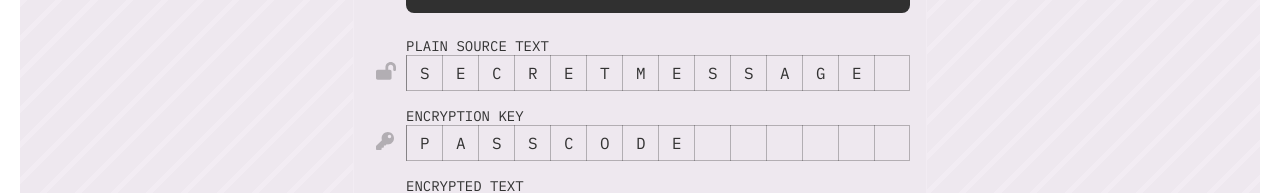
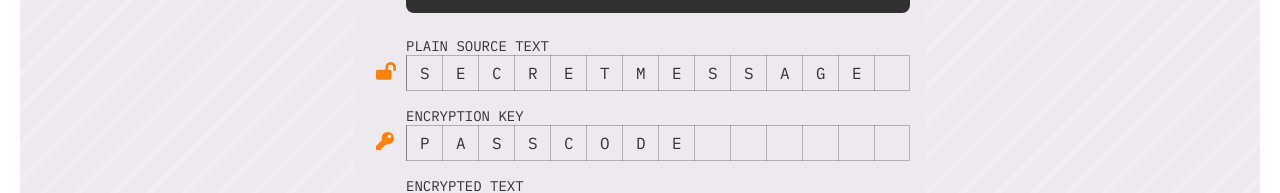
Before and after one commit to peippo/vigenere-cipher-visualized, a React (Create React App) app: page / in a window 1280 px wide. Shown: the part 208-401 px from the top of the page. Built offline with nearby package versions, Linux system fonts and the light colour scheme.

Commit message:
Adjust icons

```diff
--- a/src/components/Controls.js
+++ b/src/components/Controls.js
@@ -51,7 +51,10 @@
 						contentType="source"
 						step={step}
 					/>
-					<Icon type={mode === "encrypt" ? "lock-open" : "lock-closed"} />
+					<Icon
+						type={mode === "encrypt" ? "lock-open" : "lock-closed"}
+						isColored={true}
+					/>
 				</InputRow>
 				<InputRow>
 					<Label htmlFor="input-key">Encryption key</Label>
@@ -62,7 +65,7 @@
 						contentType="key"
 						step={step}
 					/>
-					<Icon type="key" />
+					<Icon type="key" isColored={true} />
 				</InputRow>
 				<InputRow>
 					<Label htmlFor="input-result">
--- a/src/components/Icon.js
+++ b/src/components/Icon.js
@@ -3,14 +3,14 @@
 import { ReactComponent as ClosedLockIcon } from "../icons/icon-lock-closed.svg";
 import { ReactComponent as KeyIcon } from "../icons/icon-key.svg";
 
-const Icon = ({ type }) => {
+const Icon = ({ type, isColored = false }) => {
 	switch (type) {
 		case "lock-open":
-			return <StyledOpenLockIcon />;
+			return <StyledOpenLockIcon $isColored={isColored} />;
 		case "key":
-			return <StyledKeyIcon />;
+			return <StyledKeyIcon $isColored={isColored} />;
 		case "lock-closed":
-			return <StyledClosedLockIcon />;
+			return <StyledClosedLockIcon $isColored={isColored} />;
 		default:
 			break;
 	}
@@ -18,15 +18,24 @@
 
 const IconStyles = css`
 	position: absolute;
-	left: -30px;
-	top: 25px;
-	width: 20px;
-	color: ${(props) => props.theme.inputBorder};
+	left: -22px;
+	top: 22px;
+	width: var(--icon-size);
+	color: ${(props) =>
+		props.$isColored
+			? "var(--theme-color-primary)"
+			: props.theme.inputBorder};
+
+	@media (min-width: 600px) {
+		left: -30px;
+		top: 25px;
+	}
 `;
 
 const StyledKeyIcon = styled(KeyIcon)`
 	${IconStyles}
 	width: 18px;
+	width: calc(var(--icon-size) * 0.9);
 `;
 
 const StyledOpenLockIcon = styled(OpenLockIcon)`
@@ -36,6 +45,7 @@
 const StyledClosedLockIcon = styled(ClosedLockIcon)`
 	${IconStyles}
 	width: 16px;
+	width: calc(var(--icon-size) * 0.78);
 `;
 
 export default Icon;
--- a/src/index.css
+++ b/src/index.css
@@ -12,6 +12,7 @@
 	--input-letter-spacing: 13.6px;
 	--body-border-width: 10px;
 	--range-thumb-size: 14px;
+	--icon-size: 14px;
 
 	--color-body-light: rgb(238, 232, 239);
 	--color-body-stripe-light: rgb(242, 236, 243);
@@ -55,6 +56,7 @@
 		--input-letter-spacing: 26.4px;
 		--body-border-width: 20px;
 		--range-thumb-size: 18px;
+		--icon-size: 20px;
 	}
 }
 
```
